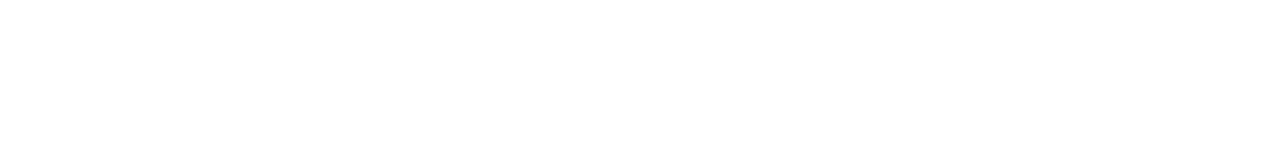
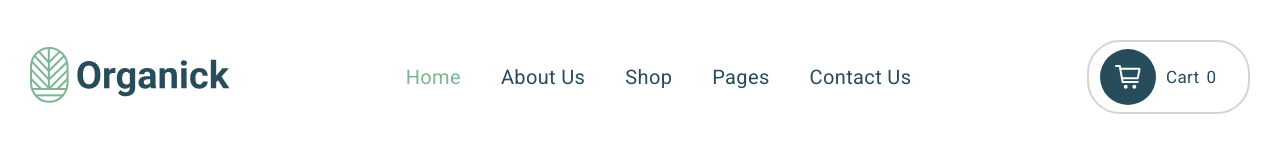
Before and after one commit to AliveDanny/Exam-HTML-CSS, a plain HTML site: page index.html in a window 1280 px wide. Drawn offline with Linux system fonts and the light colour scheme.

Commit message:
Header content added

```diff
--- a/css/style.css
+++ b/css/style.css
@@ -0,0 +1,78 @@
+* {
+    margin: 0;
+    padding: 0;
+}
+
+.header__content {
+    display: flex;
+    justify-content: space-between;
+    align-items: center;
+    padding: 40px 30px;
+}
+
+.header__menu ul{
+    display: flex;
+    list-style: none;
+    gap: 40px;
+}
+
+.header__menu-link {
+    text-decoration: none;
+    color: #274C5B;
+    font-family: "Roboto", serif;
+    font-size: 20px;
+    line-height: 32px;
+    letter-spacing: .36px;
+}
+
+.header__menu-link--active {
+    color: #7EB693;
+}
+
+.header__cart {
+    display: flex;
+    border: 2px solid #D4D4D4;
+    width: 159px;
+    height: 70px;
+    border-radius: 33px;
+    align-items: center;
+    gap: 10px;
+}
+
+.header__cart-button {
+    margin-left: 11px;
+}
+
+.header__cart-button button:hover {
+    cursor: pointer;
+}
+
+.header__cart-button button{
+    background-color: #274C5B;
+    border: 0;
+    border-radius: 50%;
+    height: 56px;
+    width: 56px;
+}
+
+.header__button-img {
+    display: flex;
+    justify-content: center;
+}
+
+.header__cart-text {
+    display: flex;
+    gap: 7px;
+}
+
+.header__cart-text span{
+    font-family: "Roboto", serif;
+    color: #274C5B;
+    font-size: 17px;
+    line-height: 28.8px;
+    letter-spacing: .36px;
+}
+
+.header__cart-text span:hover {
+    cursor: default;
+}
--- a/index.html
+++ b/index.html
@@ -3,9 +3,49 @@
 <head>
     <meta charset="UTF-8">
     <meta name="viewport" content="width=device-width, initial-scale=1.0">
-    <title>Document</title>
+    <title>Exam</title>
+    <link rel="stylesheet" href="./css/style.css">
+    <link href="https://fonts.googleapis.com/css2?family=Roboto:ital,wght@0,100;0,300;0,400;0,500;0,700;0,900;1,100;1,300;1,400;1,500;1,700;1,900&display=swap" rel="stylesheet">
 </head>
 <body>
-
+    <header class="header">
+        <div class="header__content">
+            <a class="header__logo logo" href="#">
+                <img class="logo__image" src="./img/header/logo.svg" alt="logo.img">
+            </a>
+            <nav class="header__menu">
+                <ul class="header__manu-list">
+                    <li class="header__menu-item">
+                        <a href="#" class="header__menu-link header__menu-link--active">Home</a>
+                    </li>
+                    <li class="header__menu-item">
+                        <a href="#" class="header__menu-link">About Us</a>
+                    </li>
+                    <li class="header__menu-item">
+                        <a href="#" class="header__menu-link">Shop</a>
+                    </li>
+                    <li class="header__menu-item">
+                        <a href="#" class="header__menu-link">Pages</a>
+                    </li>
+                    <li class="header__menu-item">
+                        <a href="#" class="header__menu-link">Contact Us</a>
+                    </li>
+                </ul>
+            </nav>
+            <div class="header__cart">
+                <div class="header__cart-button">
+                    <button class="header__button button">
+                        <div class="header__button-img">
+                            <img src="./img/header/cart.svg" alt="cart.img">
+                        </div>
+                    </button>
+                </div>
+                <div class="header__cart-text">
+                    <span>Cart</span>
+                    <span>0</span>
+                </div>
+            </div>
+        </div>
+    </header>
 </body>
 </html>
```
Also changed, not shown: Organick.png (added), img/header/background.png (added), img/header/cart.svg (added), img/header/logo.svg (added), 2 other files.
